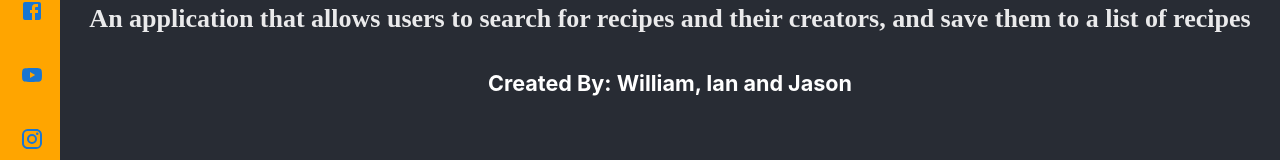
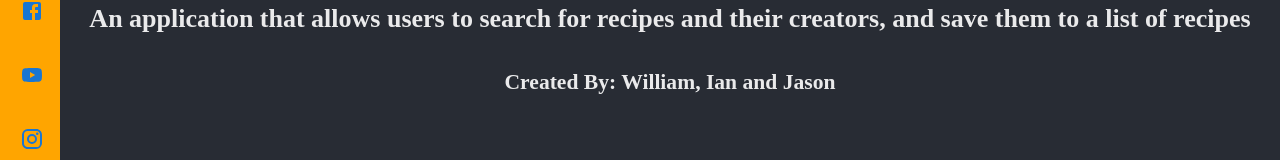
Before and after one commit to JonnyNice/Foodi, a React (Create React App) app in the folder frontend/: page /about in a window 1280 px wide. Shown: the part 414-574 px from the top of the page. Built offline with nearby package versions, Linux system fonts and the light colour scheme.

Commit message:
took out rotations

```diff
--- a/frontend/src/components/About.js
+++ b/frontend/src/components/About.js
@@ -11,7 +11,7 @@ const About = () => {
       <h1>MyRecipe</h1>
       <div>
       <h4 className="infoText2">An application that allows users to search for recipes and their creators, and save them to a list of recipes</h4>
-      <h5 className='typewriter'>Created By: William, Ian and Jason</h5>
+      <h5 className='infoText2'>Created By: William, Ian and Jason</h5>
       </div>
     </div>
     </>
--- a/frontend/src/components/App.js
+++ b/frontend/src/components/App.js
@@ -38,6 +38,8 @@ function App() {
             <RecipePage />
           </Route>
         </Switch>
+        {/* TEST CODE */}
+
         </main>
     </div>
 
--- a/frontend/src/components/Search.js
+++ b/frontend/src/components/Search.js
@@ -1,9 +1,16 @@
-import React from 'react'
+// ***** ORIGINAL CODE ***** */
 
-const Search = () => {
-  return (
-    <div>Search</div>
-  )
-}
+// import React from 'react'
 
-export default Search
+// const Search = () => {
+//   return (
+//     <div>Search</div>
+//   )
+// }
+
+// export default Search
+
+// ***** ORIGINAL CODE ***** */
+
+
+// ***** TEST CODE *****
```
